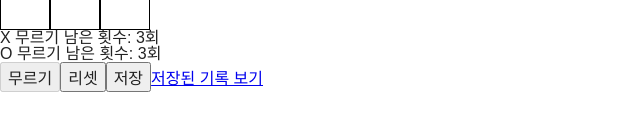
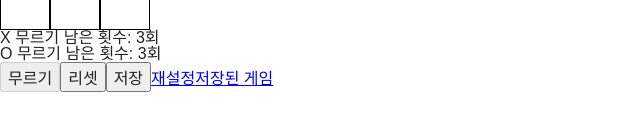
Before and after one commit to jk1635/tic-tac-toe, a React (Create React App) app: page /board in a window 1280 px wide. Shown: the part 168-300 px from the top of the page, without its empty margins (0-640 px from the left). Built offline with nearby package versions, Linux system fonts and the light colour scheme.

Commit message:
feat: BoardPage에 뒤로 가기 추가

```diff
--- a/src/components/PlayAction/PlayAction.tsx
+++ b/src/components/PlayAction/PlayAction.tsx
@@ -92,7 +92,8 @@ const PlayAction = () => {
             </button>
             <button onClick={handleResetGame}>리셋</button>
             <button onClick={handleSaveHistory}>저장</button>
-            <Link to="/history">저장된 기록 보기</Link>
+            <Link to="/setting">재설정</Link>
+            <Link to="/history">저장된 게임</Link>
         </div>
     );
 };
--- a/src/constants/gameConstants.ts
+++ b/src/constants/gameConstants.ts
@@ -5,7 +5,7 @@ const PLAYER_2: PlayerId = 2;
 
 const playerMarkOptions = [
     { value: 'X', label: '엑스' },
-    { value: 'O', label: '원형' },
+    { value: 'O', label: '동그라미' },
     { value: '△', label: '세모' },
     { value: '□', label: '네모' },
 ];
--- a/src/pages/HomePage.tsx
+++ b/src/pages/HomePage.tsx
@@ -5,7 +5,7 @@ const HomePage = () => {
     return (
         <div>
             <Link to="/setting">게임 시작</Link>
-            <Link to="/history">기록된 게임 보기</Link>
+            <Link to="/history">저장된 게임</Link>
         </div>
     );
 };
```
